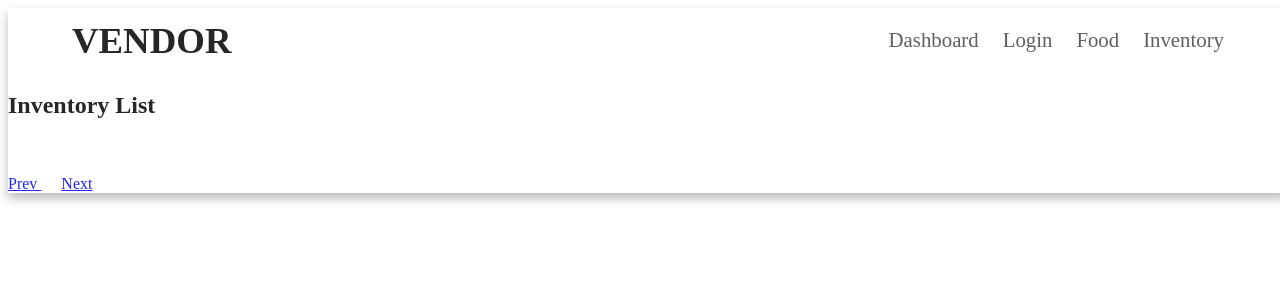
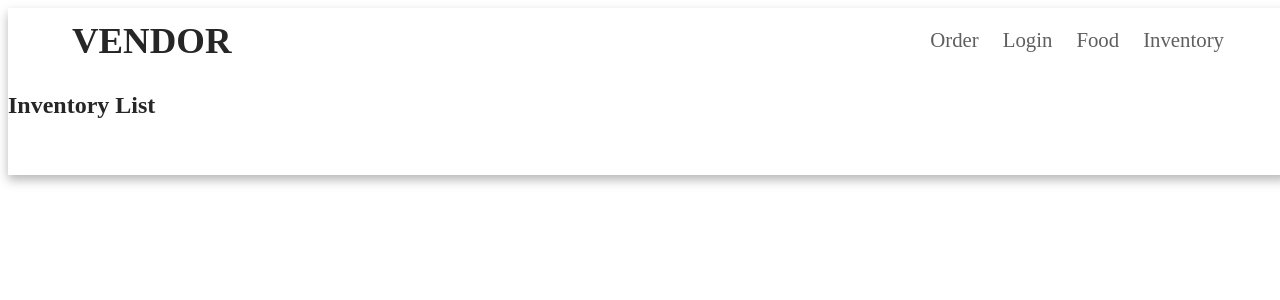
Before and after one commit to ttran91/my-team-project, an Angular app in the folder my-vendor-app/: page /inventory-list in a window 1280 px wide. Shown: the top 300 px of the page. Built offline with nearby package versions, Linux system fonts and the light colour scheme.

Commit message:
got rid of errors

```diff
--- a/my-vendor-app/src/app/app-routing.module.ts
+++ b/my-vendor-app/src/app/app-routing.module.ts
@@ -20,8 +20,10 @@ import { OrderComponent } from './components/order/order/order.component';
 
 const routes: Routes = [
 
-  {path: '' , component: OrderComponent},
-  {path:  'order', component: OrderComponent},
+  {path: '' , component: OrderComponent,
+              canActivate:[AuthguardService]},
+  {path:  'order', component: OrderComponent,
+               canActivate:[AuthguardService]},
   {path:'login' ,component: LoginComponent},
 
   {path: 'food' , component: FoodComponent,
--- a/my-vendor-app/src/app/app.component.html
+++ b/my-vendor-app/src/app/app.component.html
@@ -13,7 +13,7 @@
   </div>
 
 <ul class="menu-items">
-    <li><a routerLink="/Order">Dashboard</a></li>
+    <li><a routerLink="/order">Order</a></li>
     <li><a routerLink="/login">Login</a></li>
     <li><a routerLink="/food">Food</a></li>
     <li><a routerLink="/inventory">Inventory</a></li>
--- a/my-vendor-app/src/app/components/food/food/food.component.ts
+++ b/my-vendor-app/src/app/components/food/food/food.component.ts
@@ -7,17 +7,13 @@ import { FoodService } from '../service/food.service';
   templateUrl: './food.component.html',
   styleUrls: ['./food.component.css']
 })
-export class FoodComponent implements OnInit, OnDestroy {
+export class FoodComponent implements OnInit{
 
   foods: Food[];
   page: number;
   size:number;
   subscriptions: any;
   constructor(private foodService: FoodService) { }
-  ngOnDestroy(): void {
-    this.subscriptions.forEach(sub=>sub.unsubscribe())
-  }
-
   ngOnInit(): void {
     this.size = 5;
     this.foodService.page$.subscribe(value=>{
@@ -34,6 +30,9 @@ export class FoodComponent implements OnInit, OnDestroy {
     })
 
 
+
+
   }
 
+
 }
--- a/my-vendor-app/src/app/components/inventory/inventory-list/inventory-list.component.html
+++ b/my-vendor-app/src/app/components/inventory/inventory-list/inventory-list.component.html
@@ -11,7 +11,3 @@
   <hr>
 </div>
 <br /><br />
-<div>
-<a href="Javascript:void" (click)="prev()">Prev </a> &nbsp;&nbsp;&nbsp;&nbsp;
-<a href="Javascript:void" (click)="next()">Next </a>
-</div>
--- a/my-vendor-app/src/app/components/inventory/inventory-list/inventory-list.component.ts
+++ b/my-vendor-app/src/app/components/inventory/inventory-list/inventory-list.component.ts
@@ -1,4 +1,5 @@
-import { Component, OnInit } from '@angular/core';
+import { Component, OnDestroy, OnInit } from '@angular/core';
+import { Subscription } from 'rxjs';
 import { Inventory } from '../model/inventory.model';
 import { InventoryService } from '../service/inventory.service';
 
@@ -11,6 +12,7 @@ export class InventoryListComponent implements OnInit {
 
   inventories: Inventory[];
   page: number;
+
 
   constructor(private inventoryService: InventoryService) { }
 
@@ -38,4 +40,6 @@ export class InventoryListComponent implements OnInit {
     //attach the updated value to the subject
     this.inventoryService.page$.next(this.page);
 }
+
+
   }
--- a/my-vendor-app/src/app/components/order/order-edit/order-edit.component.ts
+++ b/my-vendor-app/src/app/components/order/order-edit/order-edit.component.ts
@@ -1,6 +1,7 @@
-import { Component, OnInit } from '@angular/core';
+import { Component, OnDestroy, OnInit } from '@angular/core';
 import { FormControl, FormGroup } from '@angular/forms';
 import { ActivatedRoute } from '@angular/router';
+import { Subscription } from 'rxjs';
 import { OrderFormEditDto } from '../model/OrderFormEdit';
 import { OrderService } from '../service/order.service';
 
@@ -9,7 +10,7 @@ import { OrderService } from '../service/order.service';
   templateUrl: './order-edit.component.html',
   styleUrls: ['./order-edit.component.css']
 })
-export class OrderEditComponent implements OnInit {
+export class OrderEditComponent implements OnInit, OnDestroy {
 msg: string;
 orderFormEditDto: OrderFormEditDto;
 orderFormEdits: FormGroup;
@@ -17,6 +18,7 @@ cName: string;
 orderStatus: string;
 orderCost: string;
 cPnumber: number;
+subscriptions: Subscription[];
 
 
 
@@ -54,4 +56,8 @@ cPnumber: number;
     this.msg='Data updated successfully'
   })
 }
+ngOnDestroy(): void {
+  this.subscriptions.forEach(sub=>sub.unsubscribe());
 }
+
+}
--- a/my-vendor-app/src/app/components/order/order-list/order-list.component.ts
+++ b/my-vendor-app/src/app/components/order/order-list/order-list.component.ts
@@ -1,4 +1,5 @@
-import { Component, EventEmitter, Input, OnInit, Output } from '@angular/core';
+import { Component, EventEmitter, Input, OnDestroy, OnInit, Output } from '@angular/core';
+import { Subscription } from 'rxjs';
 import { OrderForm } from '../model/order.model';
 import { OrderService } from '../service/order.service';
 
@@ -7,12 +8,13 @@ import { OrderService } from '../service/order.service';
   templateUrl: './order-list.component.html',
   styleUrls: ['./order-list.component.css']
 })
-export class OrderListComponent implements OnInit {
+export class OrderListComponent implements OnInit{
 
 
     orderForm: OrderForm[];
      page: number;
      msg: string;
+     subscriptions: Subscription[];
 
 
 
@@ -45,6 +47,7 @@ export class OrderListComponent implements OnInit {
     next: (data)=> {
       this.msg="Order is deleted from the system";
       this.orderForm = this.orderForm.filter(o=>o.id != oid);
+      this.orderService.stat$.next(true);
 
     },
     error: (e)=>{
```
